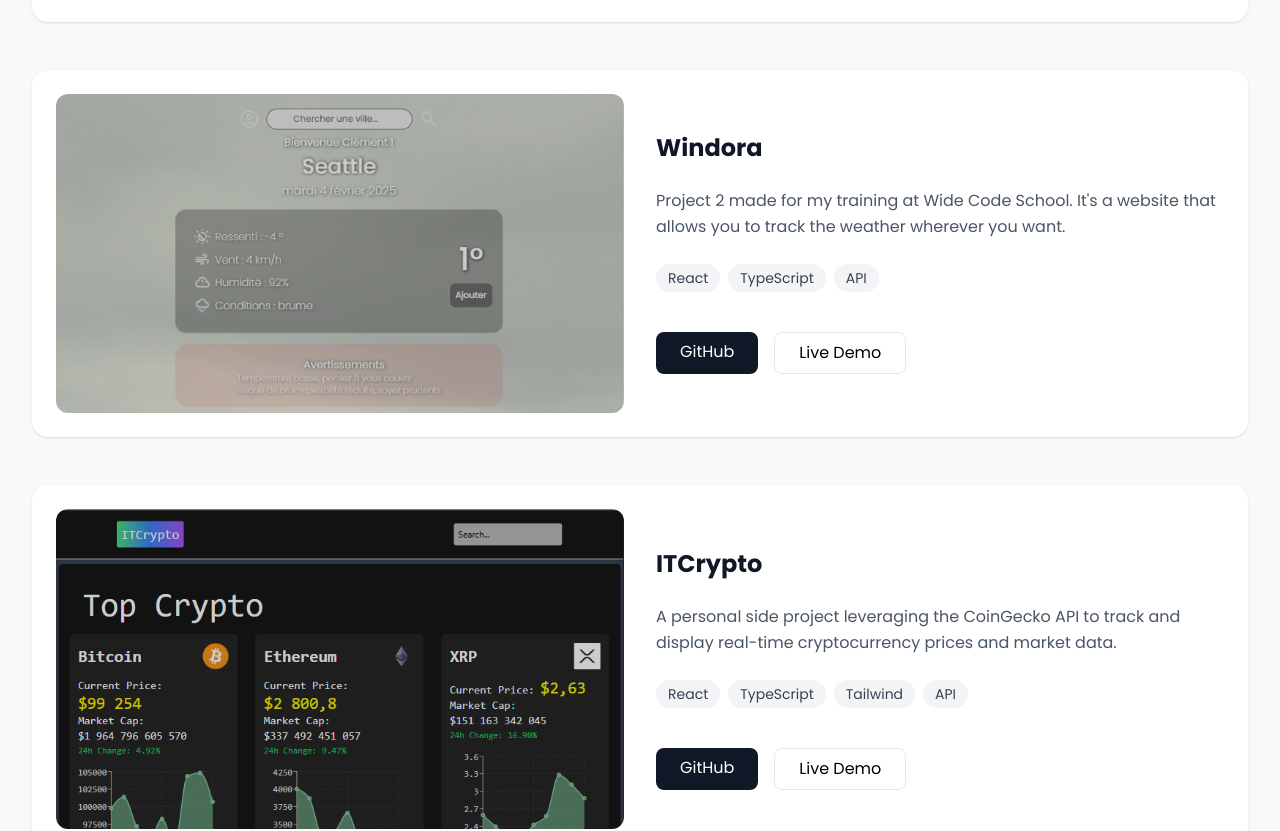
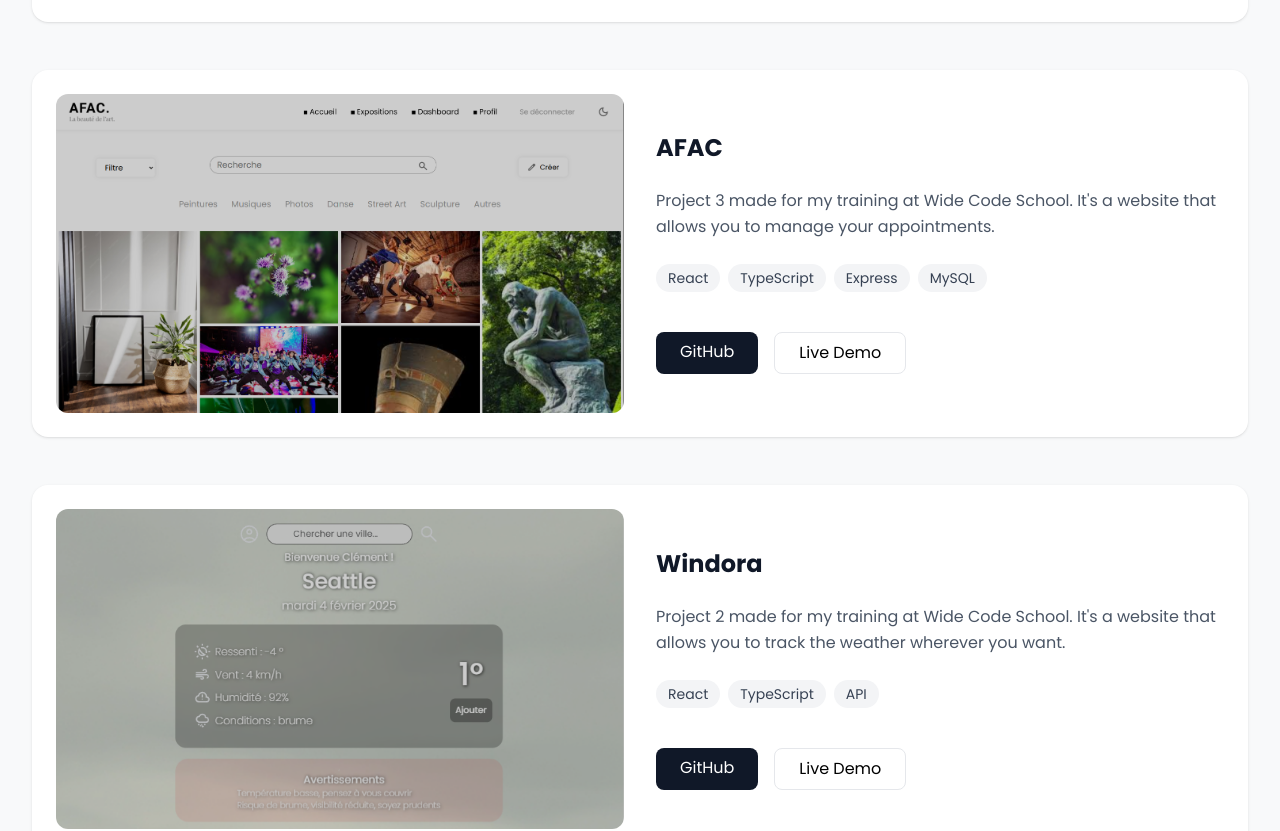
Before and after one commit to ITClmt/ITClmt_Portfolio, a React (Vite) app: page / in a window 1280 px wide. Shown: the part 1512-2343 px from the top of the page. Built offline with nearby package versions, Linux system fonts and the light colour scheme.

Commit message:
add a project

```diff
--- a/src/components/ProjectSection.tsx
+++ b/src/components/ProjectSection.tsx
@@ -24,6 +24,18 @@
   },
   {
     id: 2,
+    title: "AFAC",
+    description:
+      "Project 3 made for my training at Wide Code School. It's a website that allows you to manage your appointments.",
+    technologies: ["React", "TypeScript", "Express", "MySQL"],
+    imageUrl: "/AFAC01.webp",
+    githubUrl:
+      "https://github.com/WildCodeSchool-2024-09/JS-RemoteFR-Q4-Jaune-P3-Afac",
+    demoUrl:
+      "https://www.linkedin.com/feed/update/urn:li:activity:7315755767750414336/",
+  },
+  {
+    id: 3,
     title: "Windora",
     description:
       "Project 2 made for my training at Wide Code School. It's a website that allows you to track the weather wherever you want.",
@@ -33,7 +45,7 @@
     demoUrl: "https://windora.vercel.app/",
   },
   {
-    id: 2,
+    id: 4,
     title: "ITCrypto",
     description:
       "A personal side project leveraging the CoinGecko API to track and display real-time cryptocurrency prices and market data.",
```
Also changed, not shown: public/AFAC01.webp (added).
